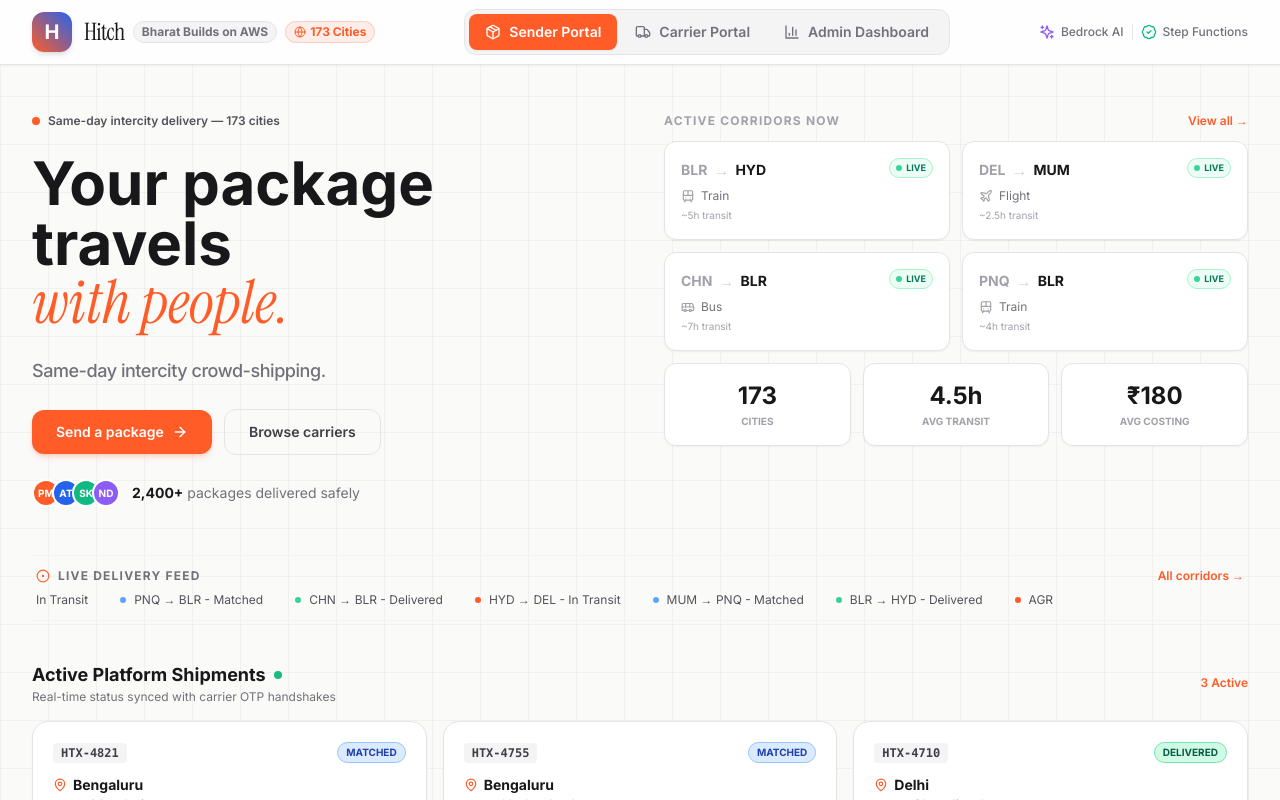
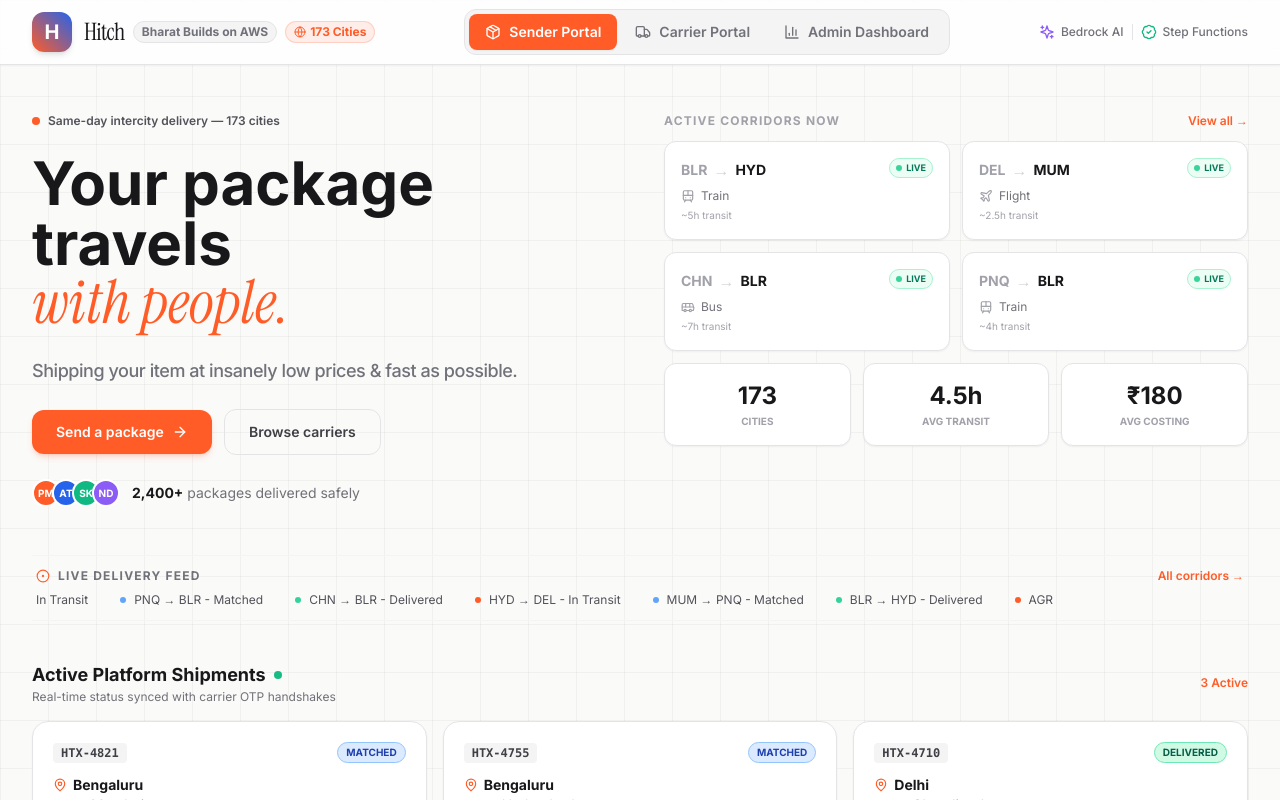
Before and after one commit to supreetpatil79/Hitch, a React (Vite) app in the folder frontend/: page / in a window 1280 px wide. Shown: the top 800 px of the page. Built offline with nearby package versions, Linux system fonts and the light colour scheme.

Commit message:
fix(ui): update hero subtitle to 'Shipping your item at insanely low prices & fast as possible'

```diff
--- a/frontend/src/components/SenderPortal.jsx
+++ b/frontend/src/components/SenderPortal.jsx
@@ -556,9 +556,9 @@
             <h1 className="font-display text-5xl lg:text-6xl italic text-hitchOrange leading-tight">with people.</h1>
           </div>
 
-          {/* Crisp 3-4 word subtitle replacing verbose paragraph */}
+          {/* Hero Subtitle */}
           <p className="text-zinc-500 text-lg font-medium tracking-tight">
-            Same-day intercity crowd-shipping.
+            Shipping your item at insanely low prices &amp; fast as possible.
           </p>
 
           <div className="flex items-center gap-3">
```
